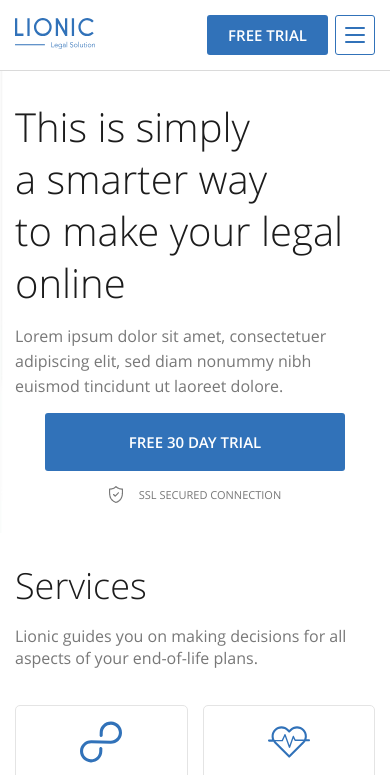
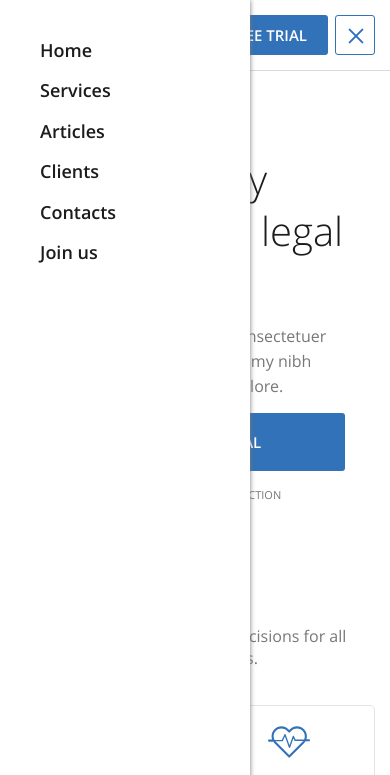
Before and after one commit to Artem08092003/lionic, a plain HTML site: page index.html in a window 390 px wide. Both pictures are taken after a click on the button 355 px from the left and 35 px from the top of the page. Shown: the top 775 px of the page. Drawn offline with Linux system fonts and the light colour scheme.

Commit message:
add burger-menu

```diff
--- a/css/style.css
+++ b/css/style.css
@@ -830,8 +830,68 @@ body {
 }
 
 @media (max-width: 990px) {
+
+    .header-nav-menu {
+        position: absolute;
+        left: 0;
+        top: 0;
+        width: 50%;
+        min-width: 250px;
+        height: 100vh;
+        z-index: 10;
+        padding: 40px;
+        box-shadow: 0 0 5px #787878;
+        background-color: #FFF;
+        overflow-y: auto;
+        visibility: hidden;
+        transform: translateX(-120%);
+        transition: transform 0.5s ease-in-out, visibility 0.5s ease-in-out;
+    }
+
     .header-nav-list {
-        display: none;
+        flex-direction: column;
+    }
+
+    .header-nav-item:not(:last-child) {
+        margin: 0;
+        margin-bottom: 20px;
+    }
+
+    .header-nav-item a {
+        font-size: 18px;
+    }
+
+    .header-nav-menu--active {
+        visibility: visible;
+        transform: none;
+    }
+
+    .header-nav-burger--active
+    .header-nav-burger:nth-child(2) {
+        opacity: 0;
+    }
+
+    .header-nav-burger--active
+    .header-nav-burger:first-child {
+        left: 25%;
+        top: 50%;
+        transform: rotate(45deg);
+        transform-origin: center;
+        transition: transform 0.5s ease-in-out, top 0.5s ease-in-out, left 0.5s ease-in-out;
+    }
+
+    .header-nav-burger--active
+    .header-nav-burger:last-child {
+        bottom: auto;
+        left: 25%;
+        top: 50%;
+        transform: rotate(-45deg);
+        transform-origin: center;
+        transition: transform 0.5s ease-in-out, top 0.5s ease-in-out, left 0.5s ease-in-out;
+    }
+
+    .header-stop-scroll {
+        overflow: hidden;
     }
 
     .header-button {
@@ -866,7 +926,8 @@ body {
     }
 
     .header-nav-burger:nth-child(2) {
-        transform: translateX(-50%) translateY(-50%);
+        top: 49%;
+        transform: translateX(-50%) translateY(-28%);
     }
 
     .header-nav-burger:last-child {
@@ -940,10 +1001,6 @@ body {
 
     .header-logo {
         width: 80px;
-    }
-
-    .header-nav-menu {
-        display: none;
     }
 
     .hero-section-main {
--- a/index.html
+++ b/index.html
@@ -461,6 +461,7 @@
             </div>
         </div>
     </footer>
+    <script src="index.js"></script>
 </body>
 
 </html>
--- /dev/null
+++ b/index.js
@@ -0,0 +1,26 @@
+let burger = document.querySelector('.header-nav-burger-button');
+let menu = document.querySelector('.header-nav-menu');
+let menuLinks = menu.querySelectorAll('.header-nav-item a');
+
+burger.addEventListener('click',
+
+function () {
+
+    burger.classList.toggle('header-nav-burger--active');
+
+    menu.classList.toggle('header-nav-menu--active');
+
+    document.body.classList.toggle('header-stop-scroll');
+})
+
+menuLinks.forEach(function(el) {
+    el.addEventListener('click', function() {
+
+        burger.classList.remove('header-nav-burger--active');
+
+        menu.classList.remove('header-nav-menu--active');
+
+        document.body.classList.remove('header-stop-scroll');
+
+    })
+})
```
